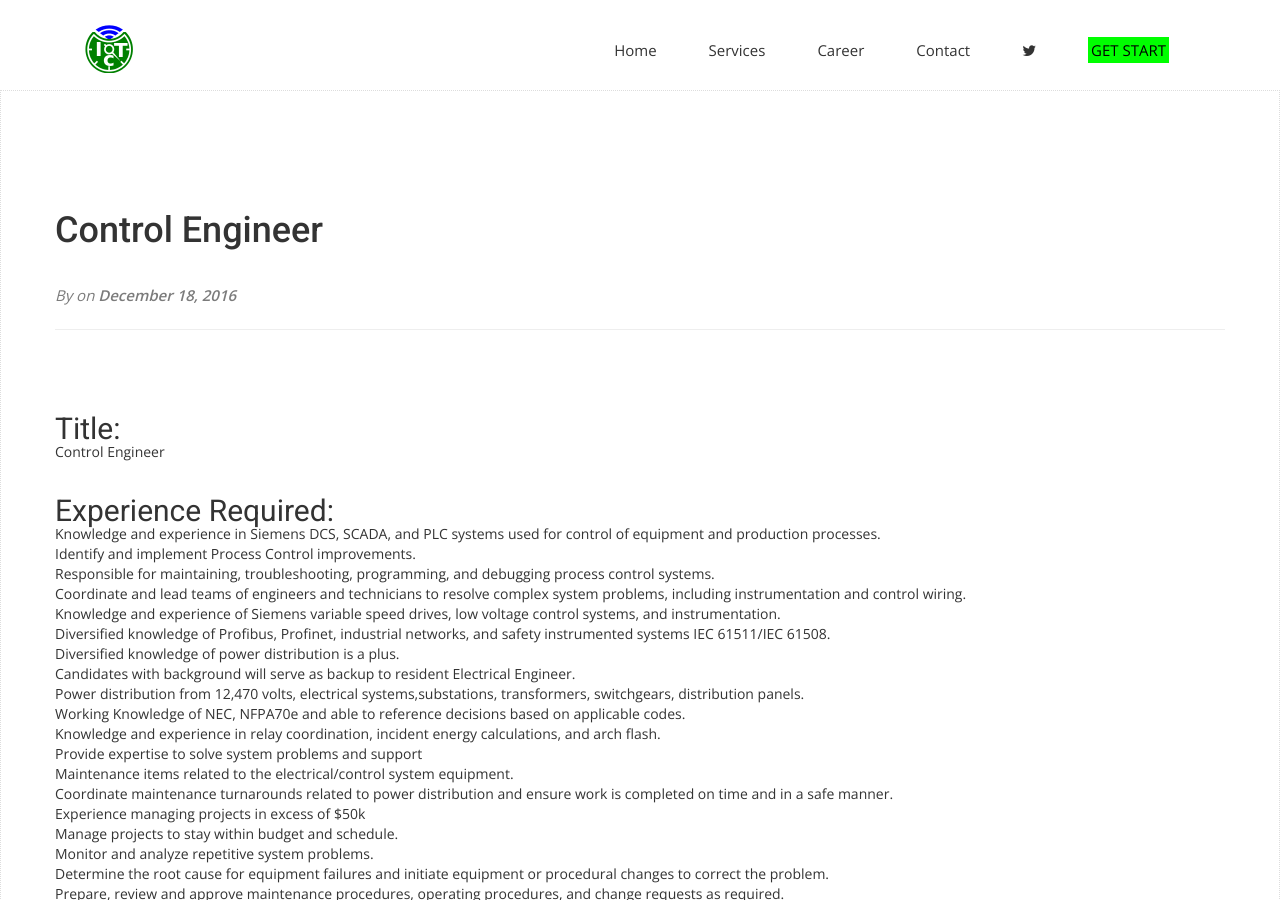
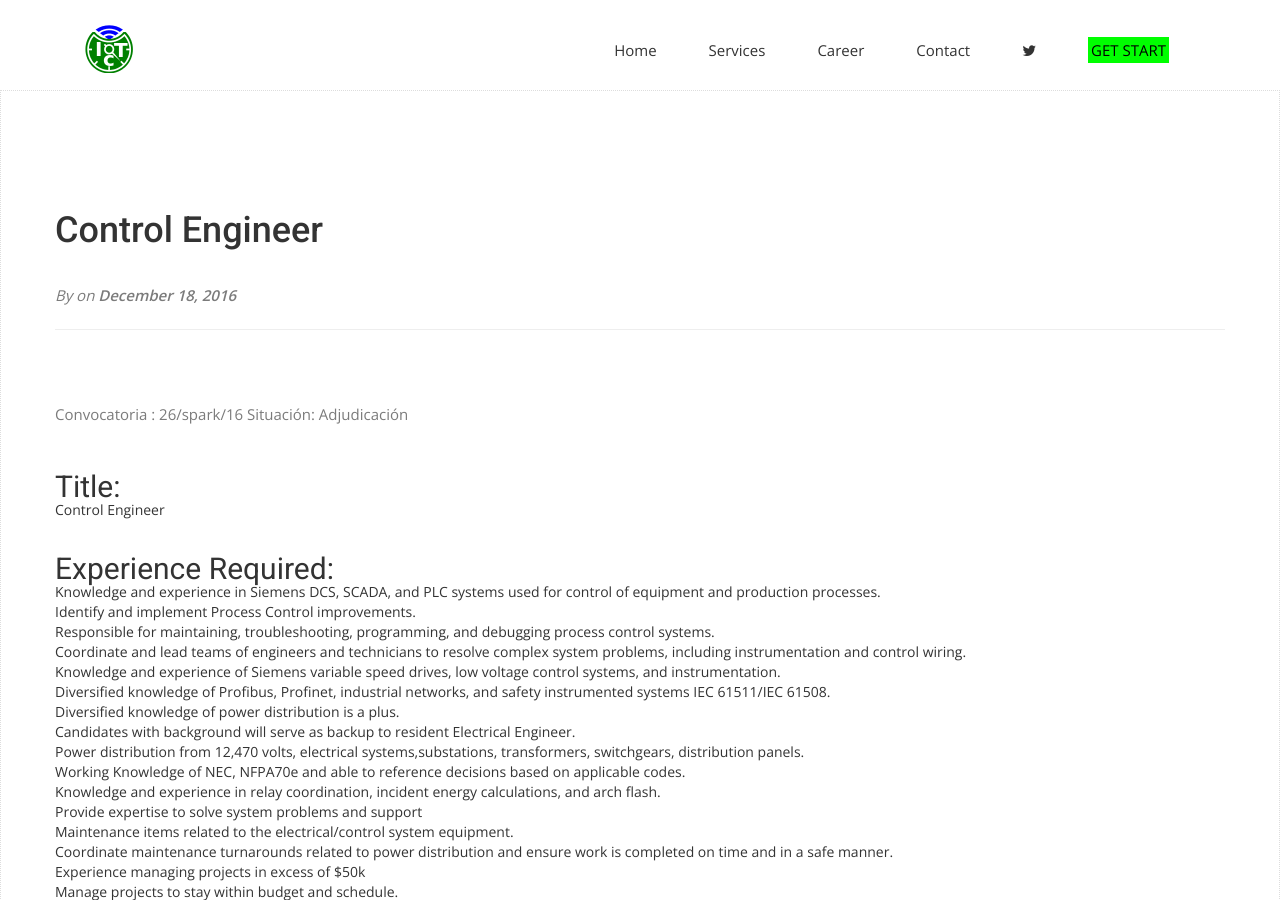
Before and after one commit to iotce/iotce.github.io, a Jekyll site: the page built from _posts/2016/2016-11-02-jp30.md, in a window 1280 px wide and 900 px high. Built offline with Jekyll 4.4.1, drawn with Linux system fonts in a browser that asks for light colours; nearby versions of some CDN libraries; some web fonts are replaced.

Commit message:
Update 2016-11-02-jp30.md

```diff
--- a/_posts/2016/2016-11-02-jp30.md
+++ b/_posts/2016/2016-11-02-jp30.md
@@ -3,7 +3,7 @@ layout: "post"
 title: "Control Engineer"
 date: "2016-12-18 15:56"
 ---
-
+Convocatoria : 26/spark/16 Situación: Adjudicación
 
 ## Title:
 
```
